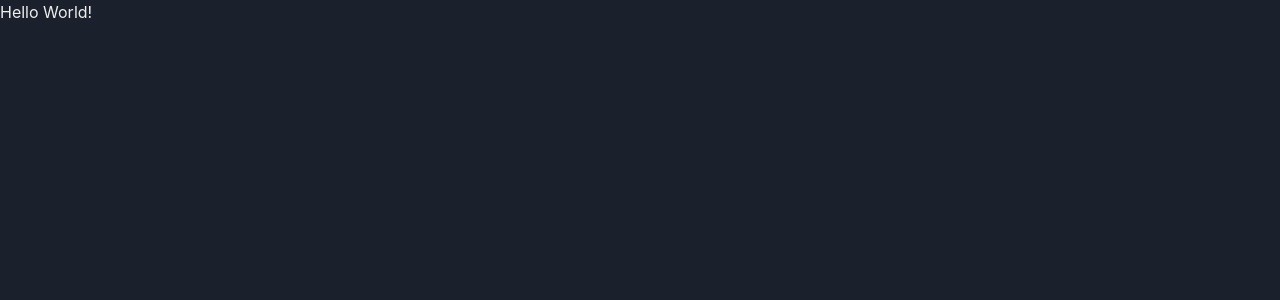
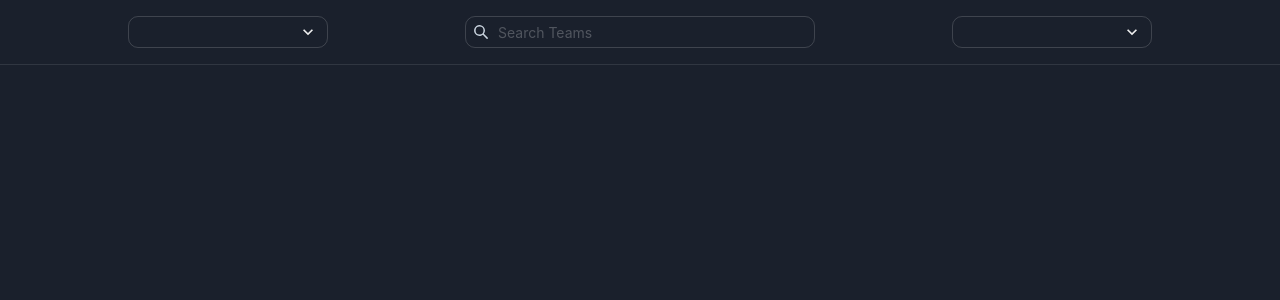
Before and after one commit to maxiCalderonBuono/WireDelta-Challenge, a React (Vite) app: page / in a window 1280 px wide. Shown: the top 300 px of the page. Built offline with nearby package versions, Linux system fonts and the light colour scheme.

Commit message:
feat: create navbar

```diff
--- a/src/App.tsx
+++ b/src/App.tsx
@@ -1,5 +1,11 @@
+import { NavBar } from "./components";
+
 function App() {
-  return <h1>Hello World!</h1>;
+  return (
+    <>
+      <NavBar />
+    </>
+  );
 }
 
 export default App;
--- /dev/null
+++ b/src/components/atoms/SearchInput.tsx
@@ -0,0 +1,14 @@
+import { SearchIcon } from "@chakra-ui/icons";
+import { Input, InputGroup, InputLeftElement } from "@chakra-ui/react";
+
+export const SearchInput = () => {
+  return (
+    <InputGroup size="sm">
+      <InputLeftElement
+        pointerEvents="none"
+        children={<SearchIcon color="gray.300" />}
+      />
+      <Input type="tel" placeholder="Search Teams" rounded="10" />
+    </InputGroup>
+  );
+};
--- /dev/null
+++ b/src/components/atoms/ToggleColorMode.tsx
@@ -0,0 +1,12 @@
+import { Button } from "@chakra-ui/button";
+import { useColorMode } from "@chakra-ui/color-mode";
+import { MoonIcon, SunIcon } from "@chakra-ui/icons";
+
+export const ToggleColorMode = () => {
+  const { colorMode, toggleColorMode } = useColorMode();
+  return (
+    <Button onClick={toggleColorMode}>
+      {colorMode === "dark" ? <SunIcon /> : <MoonIcon />}
+    </Button>
+  );
+};
--- /dev/null
+++ b/src/components/index.ts
@@ -0,0 +1,5 @@
+
+
+export * from './atoms/ToggleColorMode'
+export * from './atoms/SearchInput'
+export * from './organism/NavBar'
--- /dev/null
+++ b/src/components/organism/NavBar.tsx
@@ -0,0 +1,19 @@
+import { Box, Divider, Flex, Select, Spacer } from "@chakra-ui/react";
+import { SearchInput } from "../atoms/SearchInput";
+
+export const NavBar = () => {
+  return (
+    <>
+      <Flex alignItems="center" gap="8" px="32" my="4">
+        <Select w="200px" size="sm" rounded="10" />
+        <Spacer />
+        <Box w="350px">
+          <SearchInput />
+        </Box>
+        <Spacer />
+        <Select w="200px" size="sm" rounded="10" />
+      </Flex>
+      <Divider />
+    </>
+  );
+};
--- a/src/theme.ts
+++ b/src/theme.ts
@@ -1,12 +1,18 @@
-import { extendTheme } from "@chakra-ui/react"
-
+import { extendTheme } from "@chakra-ui/react";
 
 const theme = {
+  config: {
+    initialColorMode: "dark",
+    useSystemColorMode: true,
+  },
 
-    config: {
-        initialColorMode: "dark",
-        useSystemColorMode: true
-    }
- }
+  styles: {
+    global: {
+      body: {
+        margin: 0,
+      },
+    },
+  },
+};
 
- export default extendTheme(theme)
+export default extendTheme(theme);
```
